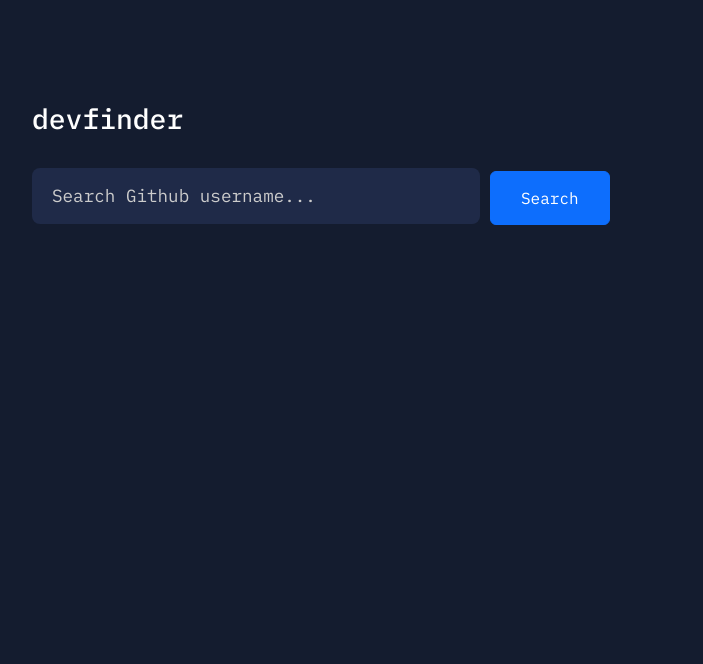
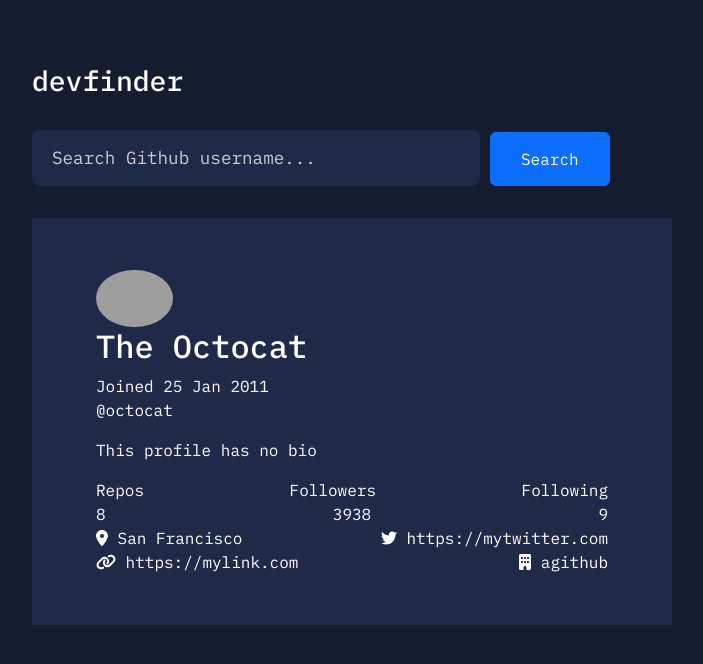
Before and after one commit to victoriaEssien/dev-finder, a React (Vite) app: page / in a window 1280 px wide. Shown: the top 664 px of the page, without its empty margins (288-991 px from the left). Built offline with nearby package versions, Linux system fonts and the light colour scheme; grey boxes are pictures that could not be loaded.

Commit message:
entered static data in profile card

```diff
--- a/package.json
+++ b/package.json
@@ -10,6 +10,10 @@
     "preview": "vite preview"
   },
   "dependencies": {
+    "@fortawesome/fontawesome-svg-core": "^6.4.2",
+    "@fortawesome/free-brands-svg-icons": "^6.4.2",
+    "@fortawesome/free-solid-svg-icons": "^6.4.2",
+    "@fortawesome/react-fontawesome": "^0.2.0",
     "axios": "^1.4.0",
     "bootstrap": "^5.3.1",
     "react": "^18.2.0",
--- a/src/App.jsx
+++ b/src/App.jsx
@@ -1,24 +1,91 @@
+
+// External Libraries
+import Axios from 'axios';
 
 // React Hooks
-
+import { useState } from 'react';
 
 // Bootstrap Components
 import Button from 'react-bootstrap/Button';
 import Form from 'react-bootstrap/Form';
+import Table from 'react-bootstrap/Table';
+
+// FontAwesome Icons
+import { FontAwesomeIcon } from '@fortawesome/react-fontawesome';
+import { faMapMarkerAlt, faLink, faBuilding } from '@fortawesome/free-solid-svg-icons';
+import { faTwitter } from '@fortawesome/free-brands-svg-icons';
 
 
 function App() {
 
+  const [generateuserData, setGenerateUserData] = useState(null)
+  const [username, setUsername] = useState("")
 
+  const fetchUserData = (e) => {
+    e.preventDefault()
+    Axios.get(`https://api.github.com/users/${username}`).then((res) => {
+      console.log(res.data);
+    })
+  }
 
   return (
     <div className="main-container">
         <h3 className="logo">devfinder</h3>
         <div className='input-container'>
-          <Form>
-            <Form.Control size="lg" className="input-field" type="text" placeholder="Search Github username..." />
-            <Button type='button' className='submit-btn'>Search</Button>
+          <Form onSubmit={fetchUserData}>
+            <Form.Control size="lg" className="input-field" type="text" placeholder="Search Github username..." onChange={(e) => setUsername(e.target.value)}/>
+            <Button type='submit' className='submit-btn'>Search</Button>
           </Form>
+        </div>
+
+        <div className="profile-container">
+          <div className="avatar-container">
+            <img src="https://yt3.googleusercontent.com/-CFTJHU7fEWb7BYEb6Jh9gm1EpetvVGQqtof0Rbh-VQRIznYYKJxCaqv_9HeBcmJmIsp2vOO9JU=s900-c-k-c0x00ffffff-no-rj" className='avatar' alt="" />
+          </div>
+
+          <div className="user-details">
+            <div className="top-container">
+              <h2 className='name'>The Octocat</h2>
+              <span>Joined 25 Jan 2011</span>
+            </div>
+            <p className='username'>@octocat</p>
+            <p className='bio'>This profile has no bio</p>
+            <div className="git-stats">
+              <div className="stats-header">
+                <span>Repos</span>
+                <span>Followers</span>
+                <span>Following</span>
+              </div>
+
+              <div className="stats-data">
+                <span>8</span>
+                <span>3938</span>
+                <span>9</span>
+              </div>
+            </div>
+
+            <div className="contact-container">
+              <div className="links-one">
+                <span>
+                  <FontAwesomeIcon icon={faMapMarkerAlt} /> San Francisco
+                </span>
+
+                <span>
+                  <FontAwesomeIcon icon={faTwitter}/> https://mytwitter.com
+                </span>
+              </div>
+
+              <div className="links-one">
+                <span>
+                  <FontAwesomeIcon icon={faLink} /> https://mylink.com
+                </span>
+
+                <span>
+                  <FontAwesomeIcon icon={faBuilding}/> agithub
+                </span>
+              </div>
+            </div>
+          </div>
         </div>
     </div>
   )
--- a/src/index.css
+++ b/src/index.css
@@ -12,13 +12,12 @@ body {
 
 .main-container {
   width: 50%;
-  margin: 8% auto;
+  margin: 5% auto;
 }
 
 .input-container {
   margin-top: 5%;
 }
-
 
 .input-field {
   background-color: #1F2A48;
@@ -46,3 +45,26 @@ body {
   display: inline-block;
   padding: 14px 30px;
 }
+
+.profile-container {
+  background-color: #1F2A48;
+  margin-top: 5%;
+  padding: 8% 10%;
+}
+
+.stats-header, .stats-data, .links-one {
+  display: flex;
+  justify-content: space-between;
+}
+
+.avatar-container {
+}
+
+.user-details {
+
+}
+
+.avatar {
+  width: 15%;
+  border-radius: 100%;
+}
```
Also changed, not shown: 1 other file (tests, documents, lock files or other folders).
